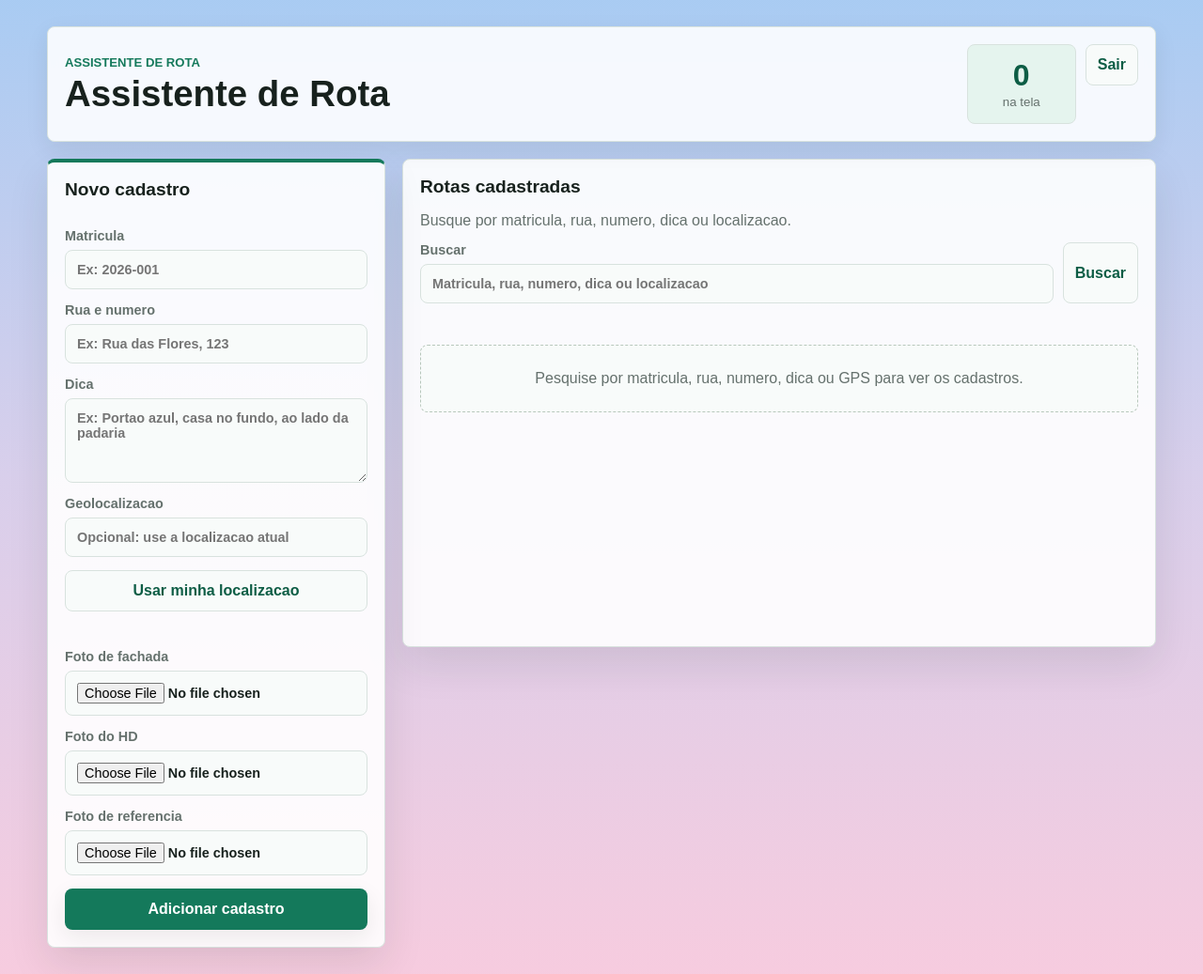
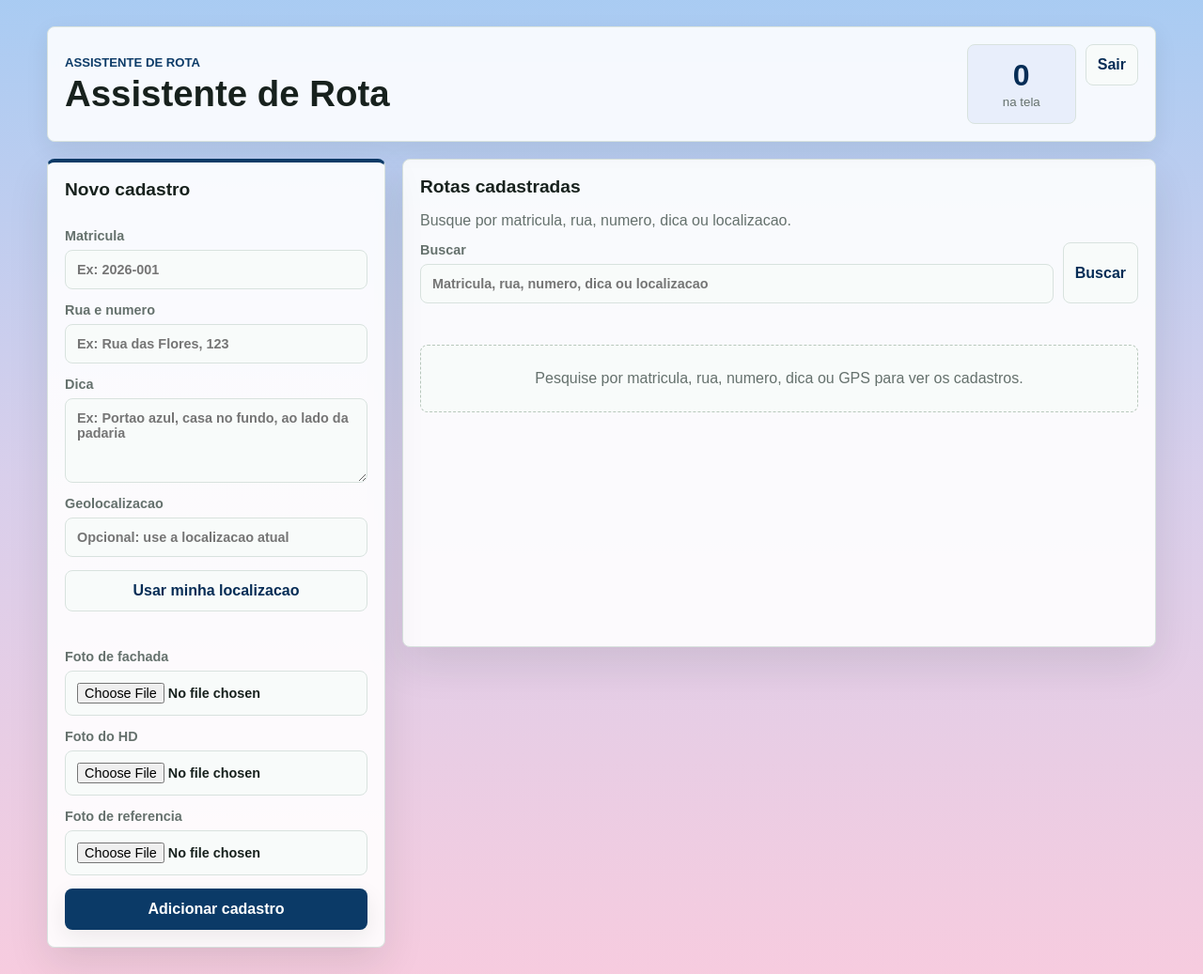
Before and after one commit to MENDESdev99/assistente-de-rota, a Flask app: page /cadastros in a window 1280 px wide. Shown: the whole page at 94% size. Run offline with Flask 3, Linux system fonts and the light colour scheme; the visitor is signed in with stand-in values (Sample User, id 1); some libraries are stand-ins or nearby versions.

Commit message:
Add files via upload

```diff
--- a/static/styles.css
+++ b/static/styles.css
@@ -5,10 +5,10 @@
   --text: #17211d;
   --muted: #65716d;
   --line: #d8e2de;
-  --accent: #14795b;
-  --accent-strong: #0d5d45;
-  --accent-soft: #e5f4ee;
-  --focus: rgba(20, 121, 91, 0.16);
+  --accent: #0b3a67;
+  --accent-strong: #062d56;
+  --accent-soft: #e8eefb;
+  --focus: rgba(11, 58, 103, 0.18);
   --warning: #a93636;
   --soft: #edf5f1;
   --shadow: 0 18px 44px rgba(20, 38, 31, 0.1);
@@ -479,6 +479,10 @@ textarea:focus {
   border: 1px solid #efcccc;
 }
 
+.primary-action:hover {
+  background: #041f3d;
+}
+
 .map-link {
   display: inline-flex;
   align-items: center;
@@ -507,9 +511,9 @@ textarea:focus {
 .message {
   margin-bottom: 16px;
   padding: 12px 14px;
-  border: 1px solid #cfe1d6;
+  border: 1px solid #ccd8ee;
   border-radius: 8px;
-  background: #eef8f2;
+  background: #edf2fb;
   color: var(--accent-strong);
   font-weight: 700;
 }
```
